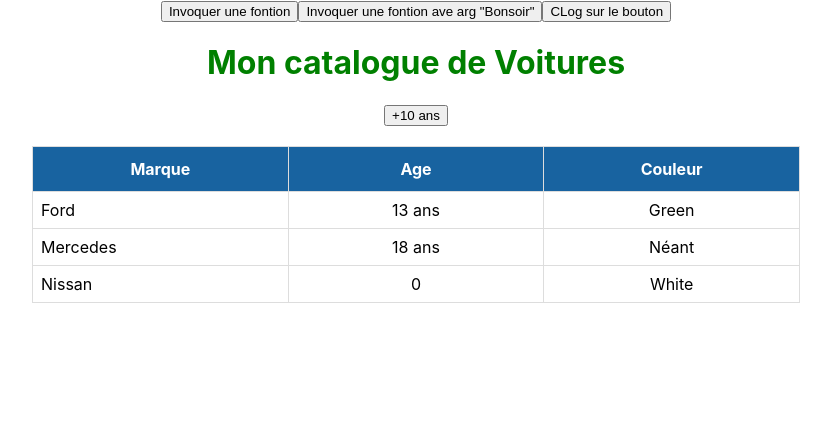
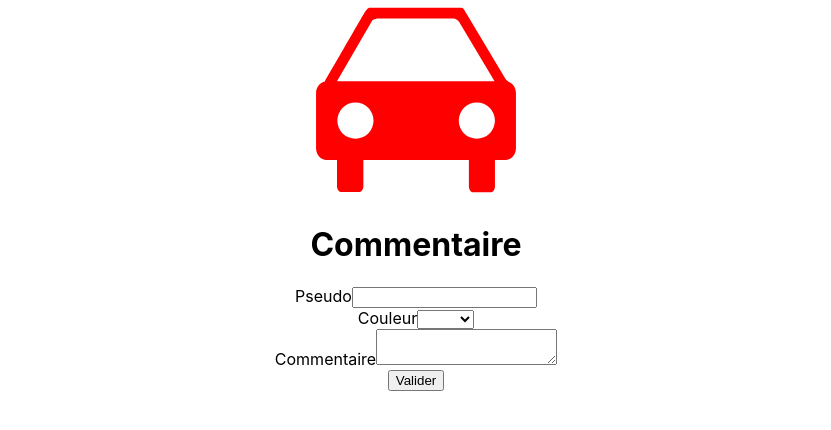
Before and after one commit to tankejaures/cars, a React (Create React App) app: page / in a window 1280 px wide. Shown: the top 430 px of the page, without its empty margins (224-1055 px from the left). Built offline with nearby package versions, Linux system fonts and the light colour scheme.

Commit message:
Les formulaires dans react

```diff
--- a/src/App.js
+++ b/src/App.js
@@ -1,19 +1,12 @@
 import "./App.css";
 import { Component } from "react";
-import { MyCars } from "./components/MyCars";
-import Welcome from "./components/Welcome";
+import { Form } from "./Form";
 
 class App extends Component {
-  state = {
-    title: "Mon catalogue de Voitures",
-    color: "green",
-  };
-
   render() {
     return (
       <div className="App">
-        <Welcome />
-        <MyCars title={this.state.title} color={this.state.color} />
+        <Form />
       </div>
     );
   }
--- /dev/null
+++ b/src/Car.js
@@ -0,0 +1,17 @@
+const Car = (props) => {
+  return (
+    <svg
+      viewBox="0 0 64 64"
+      xmlns="http://www.w3.org/2000/svg"
+      height={props.height}
+    >
+      <path
+        d="M61.754 26.261c-.017-.01-.018-.02-.036-.029-.808-.456-1.112-1.019-1.112-1.019L48.226 4.48c-.025-.046-.49-.892-.867-1.473-.14-.195-.446-.533-.935-.533H17.168s-.727.034-1.517 1.398C14.943 5.087 5.052 22.221 2.848 26.061c-1.603.288-2.833 1.854-2.833 3.758v17.538c0 2.122 1.5 3.808 3.353 3.808h3.353v8.407c0 1.046.674 1.889 1.517 1.889h5.409c.823 0 1.514-.843 1.514-1.889v-8.407h33.764v8.476c0 1.043.674 1.886 1.5 1.886h5.341c.826 0 1.497-.843 1.497-1.886v-8.476h3.369c1.856 0 3.354-1.686 3.354-3.808V29.818c-.001-1.655-.934-3.034-2.232-3.557zM17.908 6.687s.405-.791 2.291-.791h11.576s.105.002.25 0h12.032c.5.06 1.257.314 1.811 1.241L57.14 26.011H6.721L17.908 6.687zm-5.287 37.695a5.792 5.792 0 1 1 0-11.584 5.792 5.792 0 0 1 0 11.584zm38.847 0a5.791 5.791 0 1 1 0-11.583 5.791 5.791 0 0 1 0 11.583z"
+        fill={props.color}
+        className="fill-241f20"
+      ></path>
+    </svg>
+  );
+};
+
+export default Car;
--- /dev/null
+++ b/src/Form.js
@@ -0,0 +1,69 @@
+import { Component } from "react";
+import Car from "./Car";
+
+export class Form extends Component {
+  state = {
+    username: "",
+    color: "",
+    colors: ["", "red", "blue", "green", "black"],
+    comment: ''
+  };
+
+  handlePseudo = (e) => {
+    this.setState({
+      username: e.target.value,
+    });
+  };
+
+  handleColor = (e) => {
+    this.setState({
+      color: e.target.value,
+    });
+  };
+
+  handleComment = (e) => {
+    this.setState({
+      comment: e.target.value,
+    });
+  };
+
+  handleSubmitForm=(e)=>{
+    e.preventDefault();
+    console.log(e);
+  }
+
+  render() {
+    return (
+      <div>
+        <Car color="red" height="200" />
+        <h1>Commentaire</h1>
+        <form onSubmit={this.handleSubmitForm}>
+          <div>
+            <label>Pseudo</label>
+            <input
+              type="text"
+              value={this.state.username}
+              onChange={this.handlePseudo}
+            />
+          </div>
+
+          <div>
+            <label>Couleur</label>
+            <select value={this.state.color} onChange={this.handleColor}>
+              {this.state.colors.map((c, k) => {
+                return <option key={k} value={c}>{c}</option>;
+              })}
+            </select>
+          </div>
+
+          <div>
+            <label>Commentaire</label>
+            <textarea value={this.state.comment} onChange={this.handleComment}></textarea>
+          </div>
+
+          <button>Valider</button>
+        </form>
+      </div>
+    );
+  }
+}
--- a/src/components/Cars.js
+++ /dev/null
@@ -1,19 +0,0 @@
-const Car = ({ name, color, year }) => {
-  return (
-    <>
-      {name ? (
-        <tr>
-          <td>{name} </td>
-          <td>{year} </td>
-          <td>{color ?? 'Néant'}</td>
-        </tr>
-      ) : (
-        <tr>
-          <td colSpan="3">Pas de data !</td>
-        </tr>
-      )}
-    </>
-  );
-};
-
-export default Car;
--- a/src/components/MyCars.js
+++ /dev/null
@@ -1,62 +0,0 @@
-import { Component } from "react";
-import Car from "./Cars";
-import MyHeader from "./MyHeader";
-
-export class MyCars extends Component {
-  state = {
-    cars: [
-      { name: "Ford", color: "Green", year: 2010 },
-      { name: "Mercedes", year: 2005 },
-      { name: "Nissan", color: "White", year: 2023 },
-    ],
-  };
-
-  addTenYear = () => {
-    const updateState = this.state.cars.map((c) => {
-      return (c.year -= 10);
-    });
-
-    this.setState({
-      updateState,
-    });
-  };
-
-  getAge = (year, nowYear) => {
-    const age = nowYear - year;
-    let suffix = " ";
-
-    if (age === 1) suffix += "an";
-    else if (age > 1) suffix += "ans";
-
-    return age + suffix;
-  };
-
-  render() {
-    const { title, color } = this.props;
-    const nowYear = new Date().getFullYear();
-
-    return (
-      <>
-        <MyHeader myStyle={color}> {title} </MyHeader>
-
-        <button onClick={this.addTenYear}> +10 ans </button>
-
-        <table className="carsTable">
-          <tr>
-            <th>Marque</th>
-            <th>Age</th>
-            <th>Couleur</th>
-          </tr>
-          {this.state.cars.map(({ name, color, year }, k) => (
-            <Car
-              name={name}
-              year={this.getAge(year, nowYear)}
-              color={color}
-              key={k}
-            />
-          ))}
-        </table>
-      </>
-    );
-  }
-}
--- a/src/components/MyHeader.js
+++ /dev/null
@@ -1,3 +0,0 @@
-const MyHeader = ({children, myStyle})=> (<h1 style={{color:myStyle}}>{children}</h1>);
-
-export default MyHeader;
--- a/src/components/Welcome.js
+++ /dev/null
@@ -1,18 +0,0 @@
-const Welcome = () => {
-  const bonjour = () => console.log("Bonjour");
-  const bonjourArg = (value) => console.log(value);
-
-  return (
-    <div>
-      <button onClick={bonjour}>Invoquer une fontion</button>
-      <button onClick={()=>bonjourArg("Bonsoir")}>
-        Invoquer une fontion ave arg "Bonsoir"
-      </button>
-      <button onClick={() => console.log("Bonne Nuit")}>
-        CLog sur le bouton
-      </button>
-    </div>
-  );
-};
-
-export default Welcome;
--- a/src/index.css
+++ b/src/index.css
@@ -42,3 +42,9 @@ h1.styled {
   background-color: rgb(24, 99, 160);
   color: white;
 }
+
+
+.carBorder{
+  border: 1px solid red;
+  padding: 50px;
+}
```
Also changed, not shown: src/components/Wrapper.js (deleted, +0 -14 lines), src/car.png (added), src/car.svg (added).
